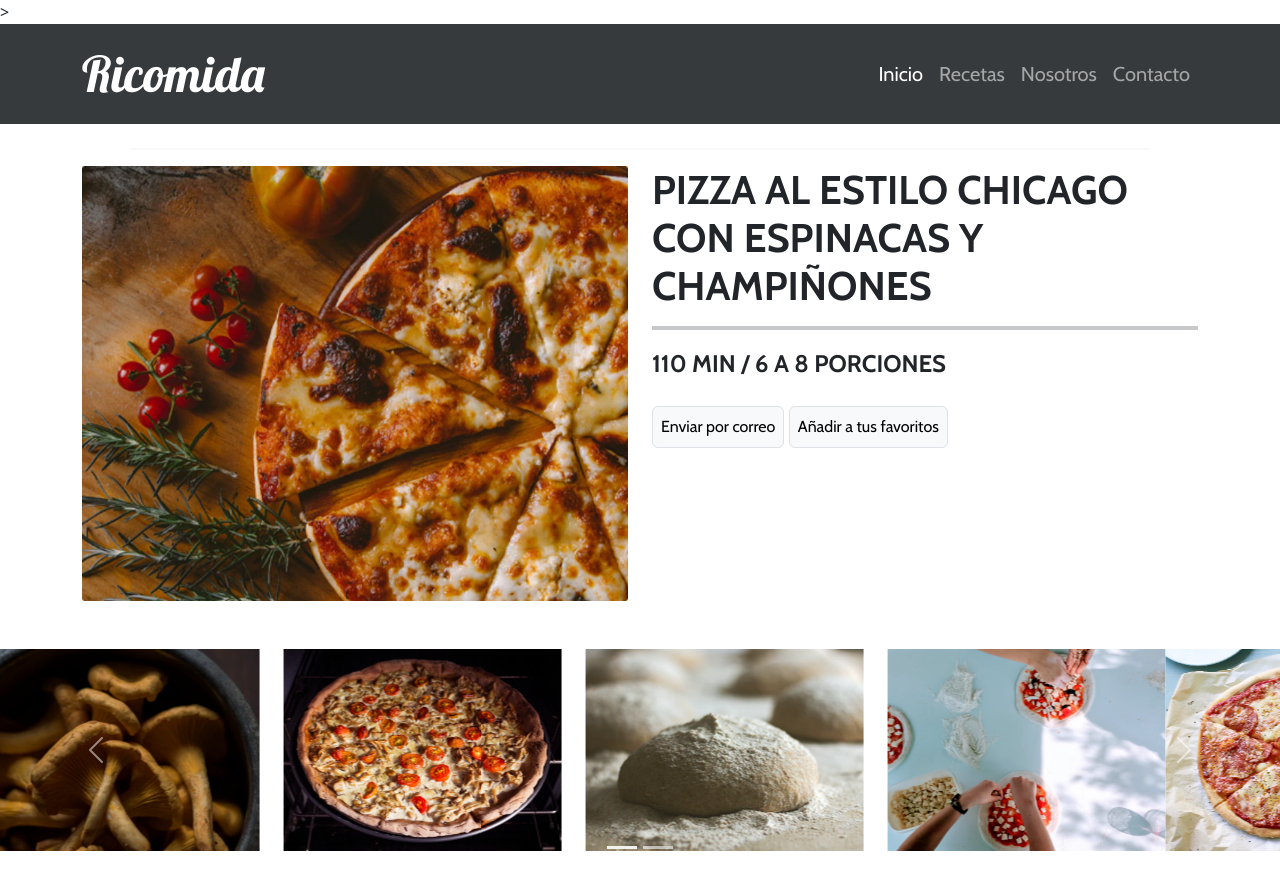
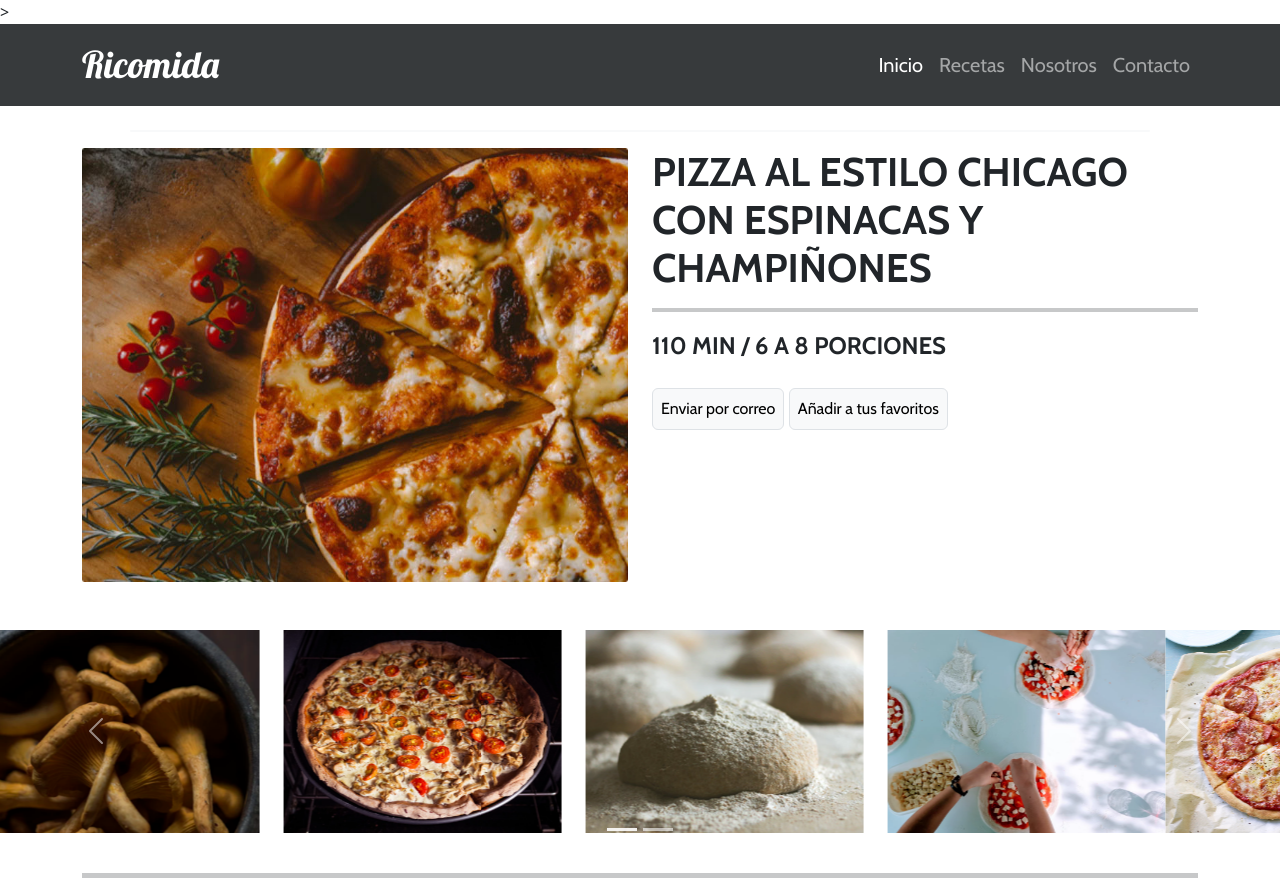
Before and after one commit to narizpuntiaguada/desafio-ricomida, a plain HTML site: page index.html in a window 1280 px wide. Shown: the top 878 px of the page. Drawn offline with nearby package versions, Linux system fonts and the light colour scheme.

Commit message:
se cambia medida de puntos a pixeles en clase navar-brand

```diff
--- a/assets/css/style.css
+++ b/assets/css/style.css
@@ -4,7 +4,7 @@ nav {
 }
 
 .navbar-brand {
-  font-size: 37pt;
+  font-size: 37px;
   font-family: "Lobster";
   color: #FFFFFF;
 }
```
